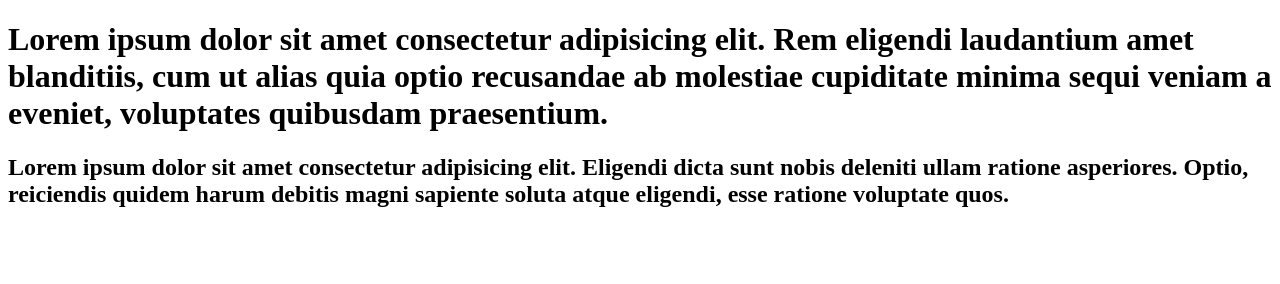
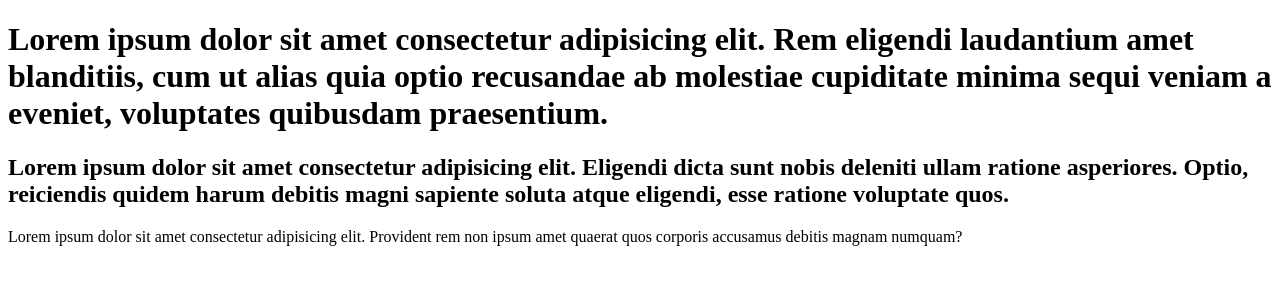
Before and after one commit to taha879/taha4, a plain HTML site: page index.html in a window 1280 px wide. Drawn offline with Linux system fonts and the light colour scheme.

Commit message:
add file

```diff
--- a/index.html
+++ b/index.html
@@ -8,5 +8,6 @@
 <body>
     <h1>Lorem ipsum dolor sit amet consectetur adipisicing elit. Rem eligendi laudantium amet blanditiis, cum ut alias quia optio recusandae ab molestiae cupiditate minima sequi veniam a eveniet, voluptates quibusdam praesentium.</h1>
     <h2>Lorem ipsum dolor sit amet consectetur adipisicing elit. Eligendi dicta sunt nobis deleniti ullam ratione asperiores. Optio, reiciendis quidem harum debitis magni sapiente soluta atque eligendi, esse ratione voluptate quos.</h2>
+    <p>Lorem ipsum dolor sit amet consectetur adipisicing elit. Provident rem non ipsum amet quaerat quos corporis accusamus debitis magnam numquam?</p>
 </body>
 </html>
```
